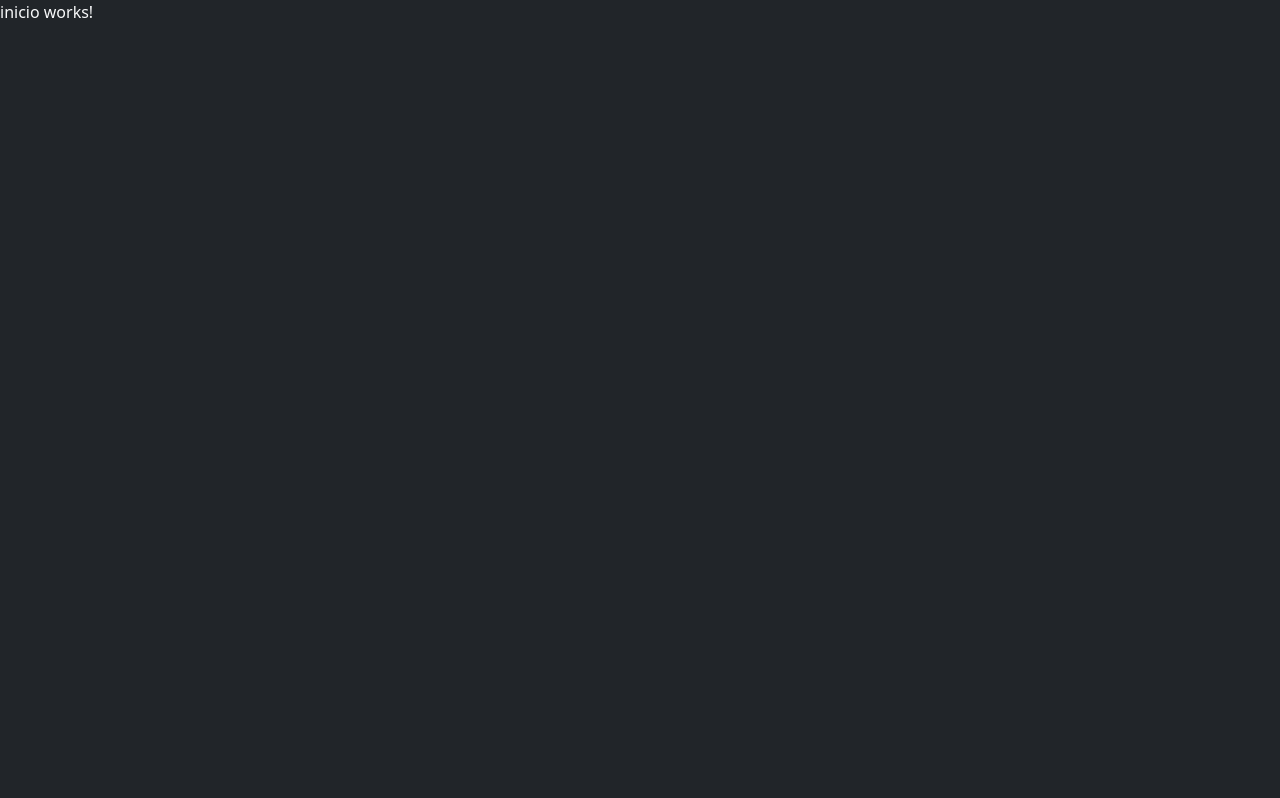
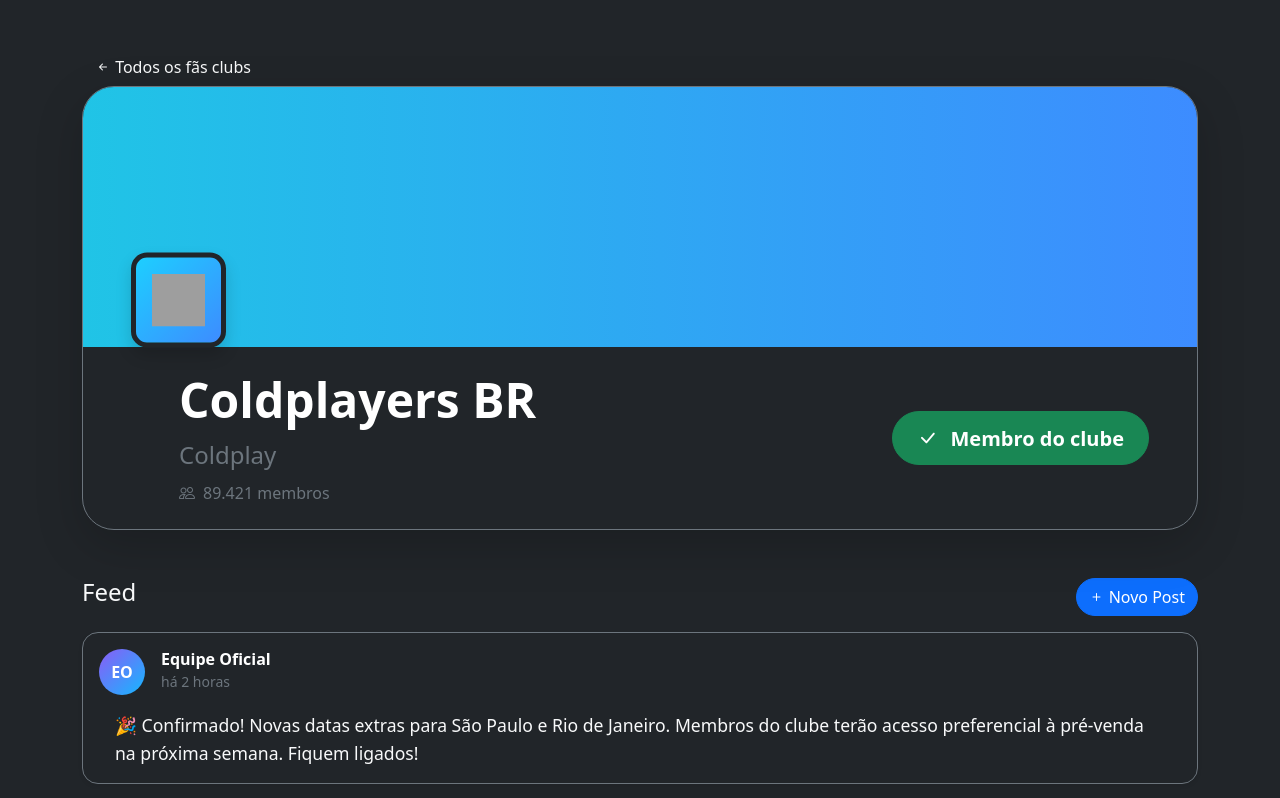
Before and after one commit to Ingressae/Ingressae-Angular, an Angular app in the folder ingressae/: page /feed in a window 1280 px wide. Before the commit this address led to /inicio. Shown: the top 798 px of the page. Built offline with nearby package versions, Linux system fonts and the light colour scheme; grey boxes are pictures that could not be loaded.

Commit message:
feat : visual dos feeds

```diff
--- a/ingressae/angular.json
+++ b/ingressae/angular.json
@@ -95,5 +95,8 @@
         }
       }
     }
+  },
+  "cli": {
+    "analytics": false
   }
 }
--- a/ingressae/src/app/pages/fas-clube/comentarios/comentarios.html
+++ b/ingressae/src/app/pages/fas-clube/comentarios/comentarios.html
@@ -1 +1,54 @@
-<p>comentarios works!</p>
+<div class="card bg-dark border-secondary rounded-4 shadow-sm p-3">
+
+  <div class="card-body p-0">
+
+    <!-- HEADER -->
+    <div class="d-flex align-items-center gap-3 mb-3">
+
+      <!-- AVATAR -->
+      <div class="rounded-circle d-flex justify-content-center align-items-center fw-bold text-white flex-shrink-0"
+        style="
+          width: 46px;
+          height: 46px;
+
+          background: linear-gradient(
+            135deg,
+            #8b5cf6,
+            #14b8ff
+          );
+        ">
+
+        EO
+
+      </div>
+
+      <!-- INFO -->
+      <div>
+
+        <h6 class="text-white fw-bold mb-0">
+          Equipe Oficial
+        </h6>
+
+        <small class="text-secondary">
+          há 2 horas
+        </small>
+
+      </div>
+
+    </div>
+
+    <!-- TEXTO -->
+    <p class="text-light mb-0 px-3" style="
+        font-size: 1.1rem;
+        line-height: 1.6;
+       ">
+
+      🎉 Confirmado! Novas datas extras para São Paulo e Rio de Janeiro.
+      Membros do clube terão acesso preferencial à pré-venda na próxima semana.
+      Fiquem ligados!
+
+    </p>
+
+  </div>
+
+</div>
--- /dev/null
+++ b/ingressae/src/app/pages/fas-clube/feed/banner/banner.html
@@ -0,0 +1,73 @@
+<div class="card bg-dark border-secondary rounded-5 overflow-hidden shadow-lg text-white">
+
+  <!-- BANNER -->
+  <div class="position-relative" style="
+        height: 260px;
+        background: linear-gradient(
+          90deg,
+          #20c4e6,
+          #3d8cff
+        );
+      ">
+
+    <!-- FOTO PERFIL -->
+    <div
+      class="position-absolute start-0 translate-middle-y ms-5 rounded-4 overflow-hidden border border-5 border-dark shadow"
+      style="
+          width: 95px;
+          height: 95px;
+          bottom: -48px;
+          background: linear-gradient(135deg,#1dcfff,#3d8cff);
+        ">
+
+      <img src="https://upload.wikimedia.org/wikipedia/commons/2/2e/Coldplay_logo.svg"
+        class="w-100 h-100 object-fit-cover p-3" alt="Coldplay">
+
+    </div>
+  </div>
+
+  <!-- CONTEÚDO -->
+  <div class="card-body px-5 py-4">
+
+    <div class="d-flex justify-content-between align-items-center flex-wrap gap-4">
+
+      <!-- INFO -->
+      <div class="ms-5">
+
+        <h1 class="fw-bold display-5 mb-2">
+          Coldplayers BR
+        </h1>
+
+        <p class="text-secondary fs-4 mb-2">
+          Coldplay
+        </p>
+
+        <div class="d-flex align-items-center gap-2 text-secondary">
+
+          <i class="bi bi-people"></i>
+
+          <span>
+            89.421 membros
+          </span>
+
+        </div>
+
+      </div>
+
+      <!-- BADGE -->
+      <div>
+
+        <span class="badge border border-success bg-success rounded-pill px-4 py-3 fs-5 fw-semibold ">
+
+          <i class="bi bi-check-lg me-2"></i>
+          Membro do clube
+
+        </span>
+
+      </div>
+
+    </div>
+
+  </div>
+
+</div>
--- a/ingressae/src/app/pages/fas-clube/feed/feed.html
+++ b/ingressae/src/app/pages/fas-clube/feed/feed.html
@@ -1 +1,33 @@
-<p>feed works!</p>
+<div class="container mt-5">
+  <div class="row">
+    <div class="col-12">
+      <button class="btn text-light tex">
+        <i class="bi bi-arrow-left-short"></i> Todos os fãs clubs
+      </button>
+    </div>
+  </div>
+  <div class="row">
+    <div class="col-12">
+      <app-banner></app-banner>
+    </div>
+  </div>
+  <div class="row mt-5">
+    <div class="col-12 d-flex justify-content-between">
+      <h4>Feed</h4> <button class="btn btn-primary rounded-pill"><i class="bi bi-plus"></i> Novo Post</button>
+    </div>
+  </div>
+  <div class="row mt-3 row-gap-3 overflow-auto" style="max-height: 500px;">
+    <div class="col-12">
+      <app-comentarios></app-comentarios>
+    </div>
+    <div class="col-12">
+      <app-comentarios></app-comentarios>
+    </div>
+    <div class="col-12">
+      <app-comentarios></app-comentarios>
+    </div>
+    <div class="col-12">
+      <app-comentarios></app-comentarios>
+    </div>
+  </div>
+</div>
```
Also changed, not shown: ingressae/src/app/app.routes.ts (+11 -7 lines), ingressae/src/app/pages/fas-clube/feed/banner/banner.ts (added, +11 -0 lines), ingressae/src/app/pages/fas-clube/feed/feed.ts (+4 -4 lines), ingressae/src/app/pages/fas-clube/feed/banner/banner.scss (added), 1 other file (tests, documents, lock files or other folders).
